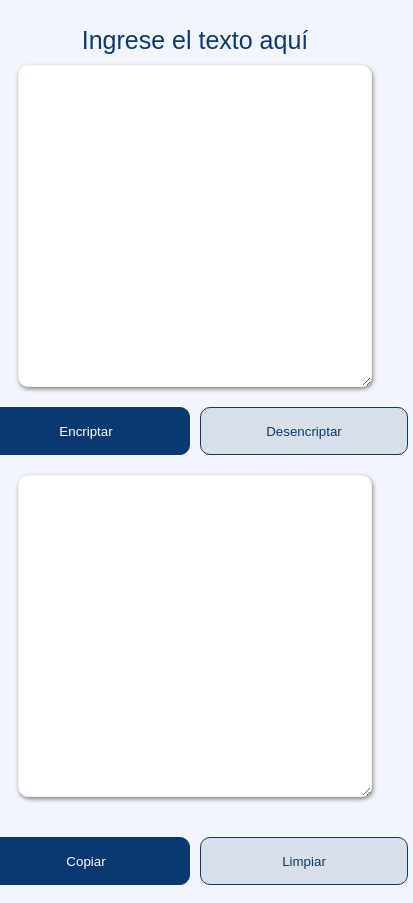
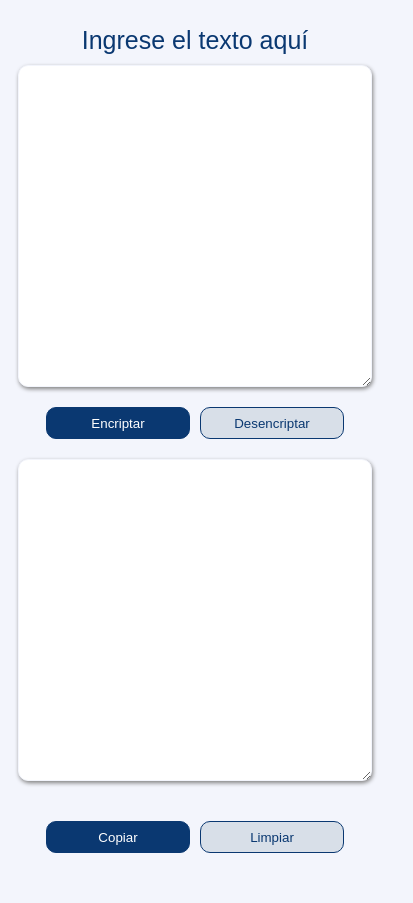
Before and after one commit to KeniaMontalvo/challenge-encriptador, a plain HTML site: page index.html in a window 390 px wide. Shown: the whole page, 413 px wide, since content can reach past the window. After the commit the page ends 871 px from the top, so only its background shows below. Drawn offline with Linux system fonts and the light colour scheme.

Commit message:
cambio de tamaño de botones en movil

```diff
--- a/style.css
+++ b/style.css
@@ -190,4 +190,14 @@ button.btn-limpiar:hover{
         width: 20rem;
         height: 18rem;
     }
+
+    div.botonesPrincipales button{
+        width: 9rem;
+        height: 2rem;
+    }
+
+    div.botonesSecundarios button{
+        width: 9rem;
+        height: 2rem;
+    }
 }
```
